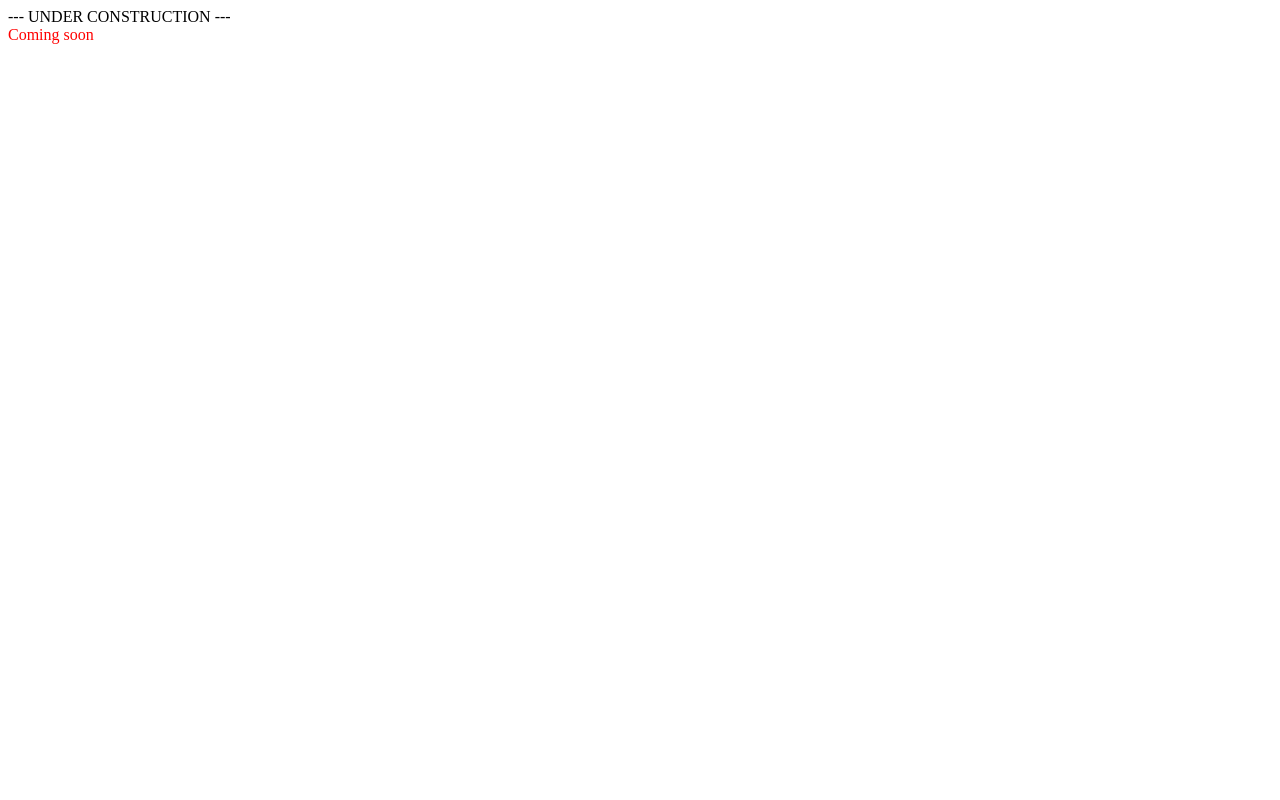
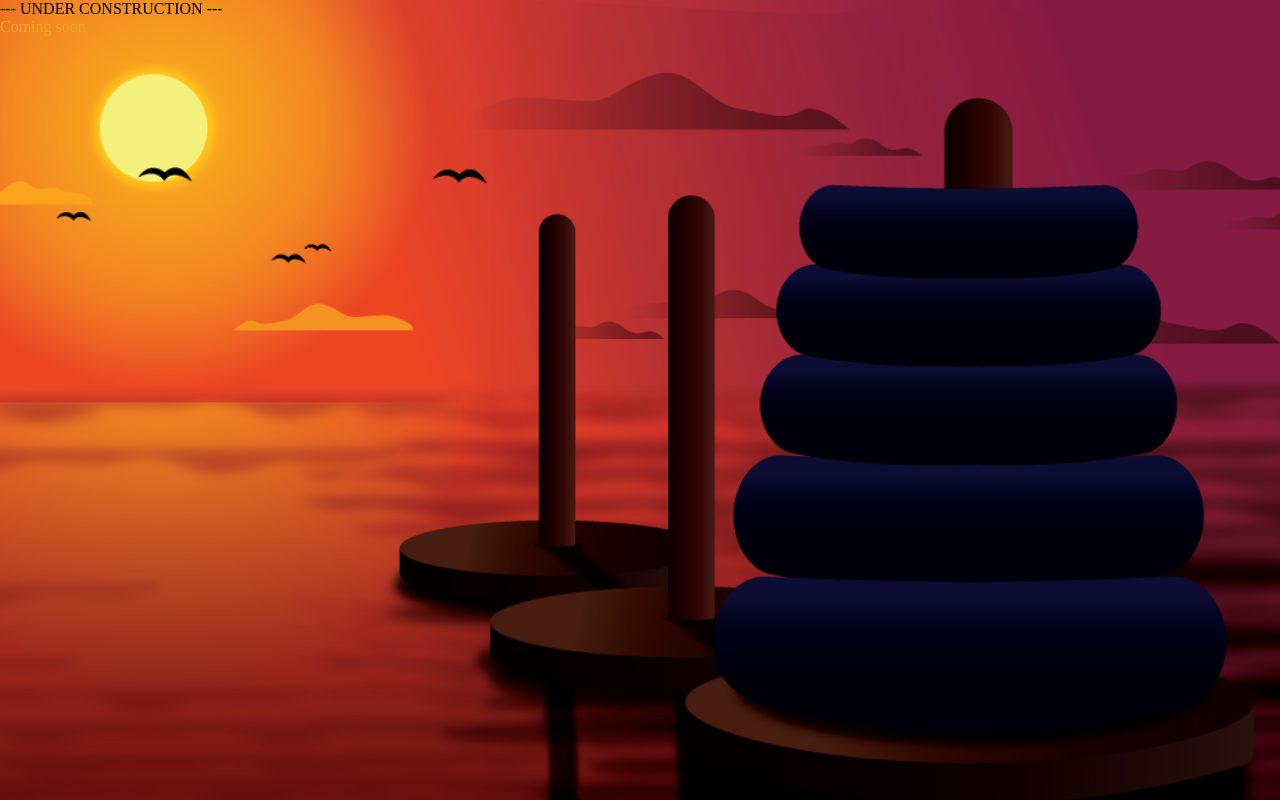
Before and after one commit to Andy-Bartkiv/tower-of-hanoi, a website: page dist/index.html in a window 1280 px wide. Drawn offline with Linux system fonts and the light colour scheme.

Commit message:
finally working version of ToH game in temp folder

```diff
--- a/src/index.js
+++ b/src/index.js
@@ -6,7 +6,6 @@ import './styles.css';
 function component() {
     const element = document.createElement('div');
 
-    // Lodash, now imported by this script
     element.innerHTML = 'Coming soon';
     element.classList.add('hello');
 
--- a/src/styles.css
+++ b/src/styles.css
@@ -1,3 +1,19 @@
+* {
+    margin: 0;
+    padding: 0;
+    box-sizing: border-box;
+}
+
+body {
+    background-image: url("../img/tower-0.png");
+    background-color: #333;
+    filter: grayscale(25%) blur(0px) opacity(100%);
+    /* background-position: top 30% center; */
+    background-repeat: no-repeat;
+    background-size: cover;
+}
+
 .hello {
     color: red;
+    color: orange;
 }
```
Also changed, not shown: dist/f08794a84b8d4a9f809f.png (added), dist/main.js, img/tower-0.png (added), 2 other files.
